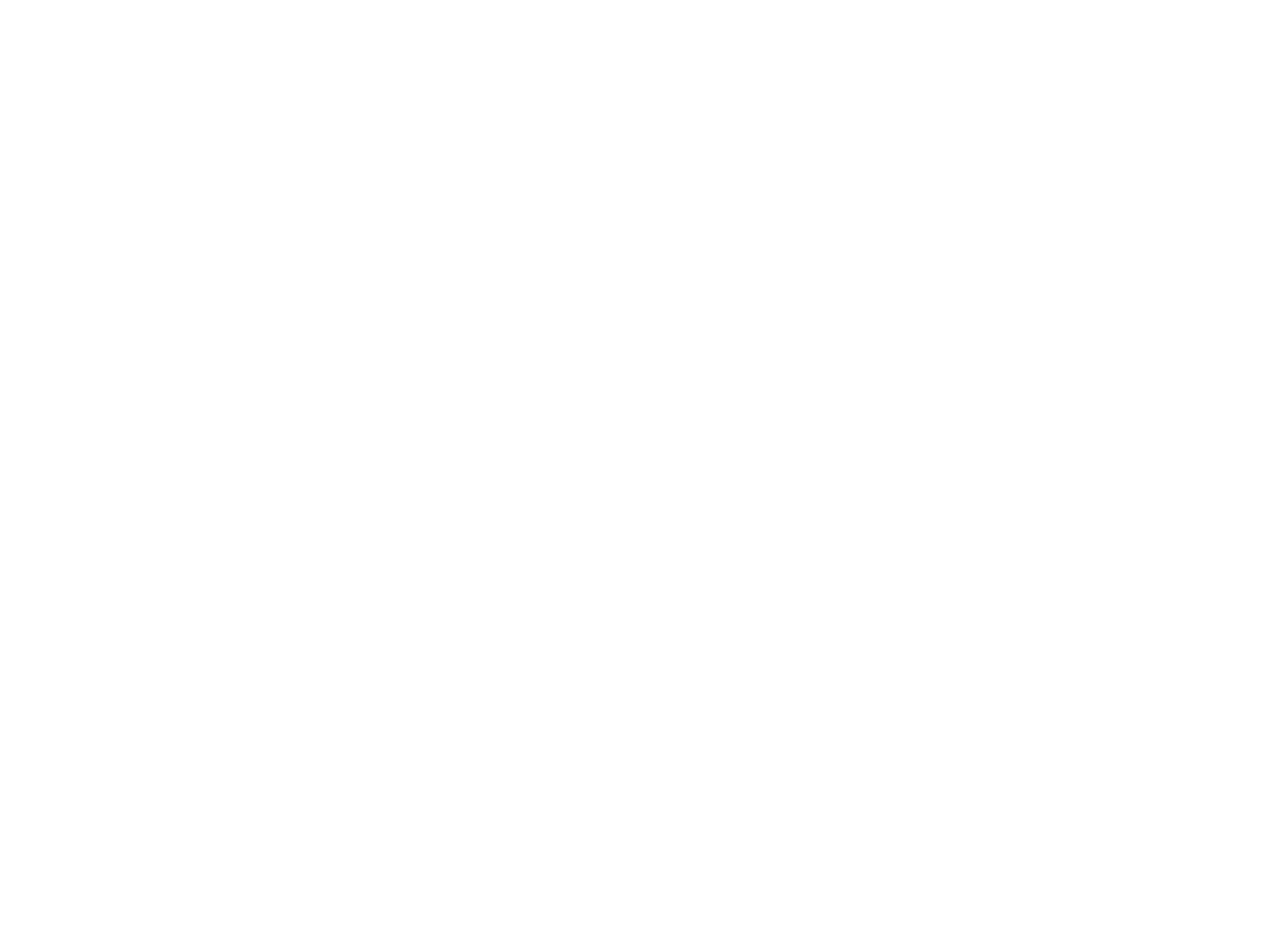
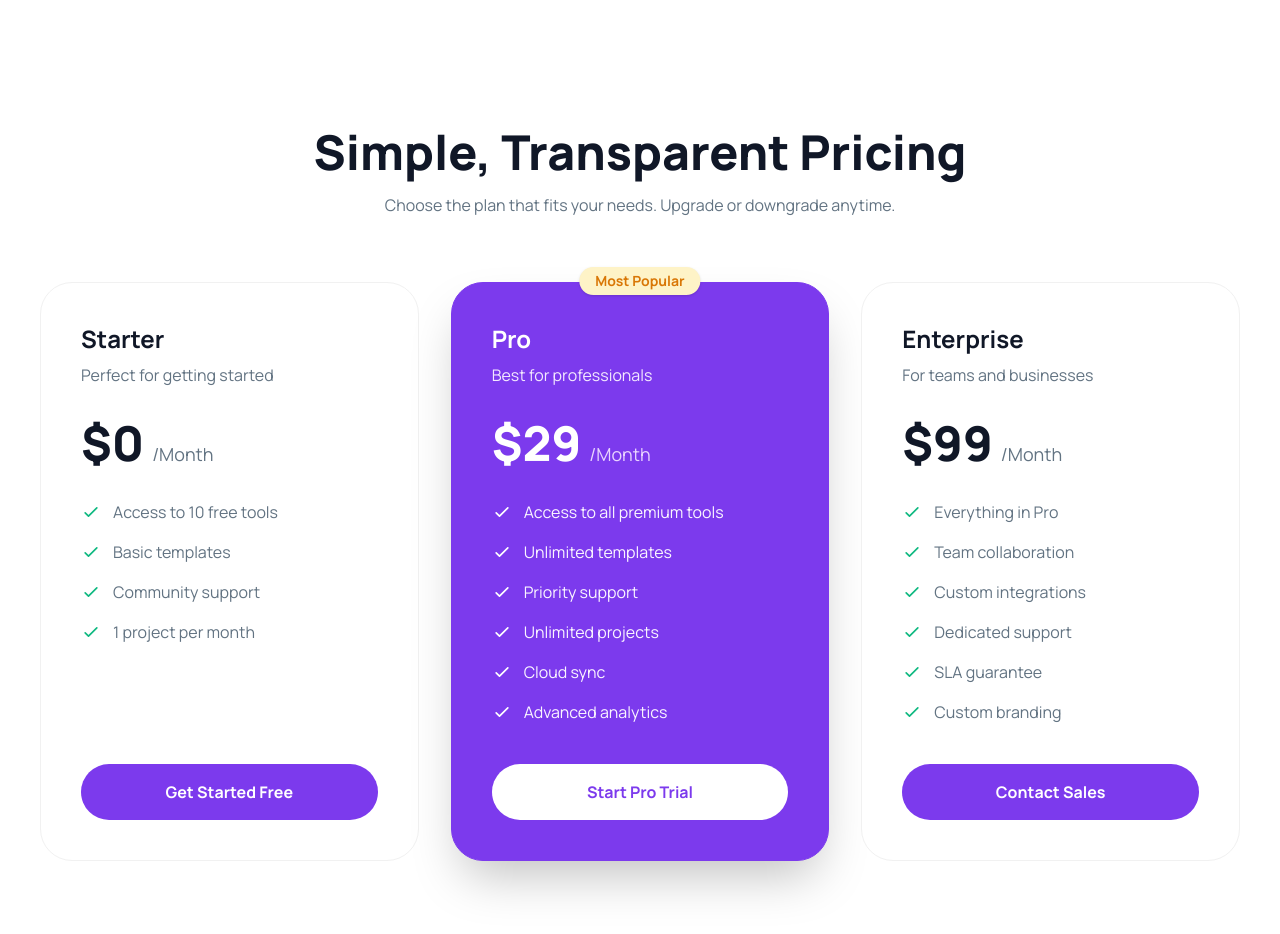
Before and after one commit to kamrul2515/B13-Assignment-06, a React (Vite) app: page / in a window 1280 px wide. Shown: the part 3520-4454 px from the top of the page. Before the commit the page ends 3568 px from the top, so only its background shows below. Built offline with nearby package versions, Linux system fonts and the light colour scheme.

Commit message:
PricingCards section added

```diff
--- a/public/data.json
+++ b/public/data.json
@@ -87,6 +87,35 @@
       "description": "Download and start using your premium tools immediately.",
       "icon": "https://i.ibb.co.com/HLLtZ73d/rocket-02.png"
     }
+  ],
+  "pricing": [
+    {
+      "id": 1,
+      "plan": "Starter",
+      "description": "Perfect for getting started",
+      "price": 0,
+      "features": ["Access to 10 free tools", "Basic templates", "Community support", "1 project per month"],
+      "buttonText": "Get Started Free",
+      "isPopular": false
+    },
+    {
+      "id": 2,
+      "plan": "Pro",
+      "description": "Best for professionals",
+      "price": 29,
+      "features": ["Access to all premium tools", "Unlimited templates", "Priority support", "Unlimited projects", "Cloud sync", "Advanced analytics"],
+      "buttonText": "Start Pro Trial",
+      "isPopular": true
+    },
+    {
+      "id": 3,
+      "plan": "Enterprise",
+      "description": "For teams and businesses",
+      "price": 99,
+      "features": ["Everything in Pro", "Team collaboration", "Custom integrations", "Dedicated support", "SLA guarantee", "Custom branding"],
+      "buttonText": "Contact Sales",
+      "isPopular": false
+    }
   ]
 
 }
--- a/src/App.jsx
+++ b/src/App.jsx
@@ -7,6 +7,7 @@
 import ToolsCard from './components/homepage/toolscard/ToolsCard'
 import { toast, ToastContainer } from 'react-toastify'
 import StartedCards from './components/StartedCards/StartedCards'
+import PricingCards from './components/PricingCards/PricingCards'
 
 const fetchToolsCard = async () => {
   const res = await fetch("/data.json");
@@ -17,6 +18,8 @@
  const allDataPromise = fetchToolsCard();
   const [cartCount, setCartCount] = useState(0);
   const [selectedProducts, setSelectedProducts] = useState([]);
+
+  const [selectedType, setSelectedType] = useState("available");
 
   const handleAddToCart = (product) => {
     setSelectedProducts([...selectedProducts, product]);
@@ -54,8 +57,16 @@
             cartCount={cartCount}
             selectedProducts={selectedProducts}
             setSelectedProducts={setSelectedProducts}
+            selectedType={selectedType}
+            setSelectedType={setSelectedType}
           />
-          <StartedCards stepsDataPromise={allDataPromise} />
+
+         {selectedType === "available" && (
+      <>
+    <StartedCards stepsDataPromise={allDataPromise} />
+    <PricingCards pricingDataPromise={allDataPromise} />
+    </>
+    )}
         </Suspense>
 
    {/*  */}
--- /dev/null
+++ b/src/components/PricingCards/PricingCards.jsx
@@ -0,0 +1,73 @@
+import React, { use } from 'react';
+
+const PricingCards = ({pricingDataPromise}) => {
+    const data = use(pricingDataPromise);
+    const pricing = data.pricing;
+
+    return (
+       <section className="py-20 bg-white">
+            <div className="max-w-400 mx-auto px-4 md:px-10">
+                <div className="text-center mb-16">
+                    <h2 className="text-4xl md:text-5xl font-extrabold text-[#101727] mb-4">
+                        Simple, Transparent Pricing
+                    </h2>
+                    <p className="text-[#627382] font-16 leading-relaxed mb-6">
+                        Choose the plan that fits your needs. Upgrade or downgrade anytime.
+                    </p>
+                </div>
+
+                <div className="grid grid-cols-1 md:grid-cols-3 gap-8">
+                    {pricing.map((item) => (
+                        <div
+                            key={item.id}
+                            className={`relative p-10 rounded-4xl border transition-all duration-300 flex flex-col ${
+                                item.isPopular
+                                ? 'bg-[#7C3AED] border-[#7C3AED] text-white shadow-2xl '
+                                : 'bg-white border-[#F1F1F1] text-[#101727]'
+                            }`}
+                        >
+                            {item.isPopular && (
+                                <div className="absolute -top-4 left-1/2 -translate-x-1/2 bg-[#FEF3C7] text-[#D97706] px-4 py-1 rounded-full text-sm font-bold shadow-sm">
+                                    Most Popular
+                                </div>
+                            )}
+
+                            <div className="mb-8">
+                                <h3 className="text-2xl font-bold mb-2">{item.plan}</h3>
+                                <p className={`${item.isPopular ? 'text-purple-100' : 'text-[#627382]'}`}>
+                                    {item.description}
+                                </p>
+                            </div>
+
+                            <div className="mb-8 flex items-baseline">
+                                <span className="text-5xl font-extrabold">${item.price}</span>
+                                <span className={`ml-2 text-lg ${item.isPopular ? 'text-purple-200' : 'text-[#627382]'}`}>/Month</span>
+                            </div>
+
+                            <ul className="space-y-4 mb-10 flex-grow">
+                                {item.features.map((feature, idx) => (
+                                    <li key={idx} className="flex items-center gap-3">
+                                        <svg className={`w-5 h-5 flex-shrink-0 ${item.isPopular ? 'text-white' : 'text-[#10B981]'}`} fill="none" stroke="currentColor" viewBox="0 0 24 24">
+                                            <path strokeLinecap="round" strokeLinejoin="round" strokeWidth="2" d="M5 13l4 4L19 7" />
+                                        </svg>
+                                        <span className={item.isPopular ? 'text-purple-50' : 'text-[#627382]'}>{feature}</span>
+                                    </li>
+                                ))}
+                            </ul>
+
+                            <button className={`w-full py-4 rounded-full font-bold transition-all duration-300 ${
+                                item.isPopular
+                                ? 'bg-white text-[#7C3AED] hover:bg-purple-50'
+                                : 'bg-[#7C3AED] text-white hover:opacity-90'
+                            }`}>
+                                {item.buttonText}
+                            </button>
+                        </div>
+                    ))}
+                </div>
+            </div>
+        </section>
+    );
+};
+
+export default PricingCards;
--- /dev/null
+++ b/src/components/homepage/Workflow/Workflow.jsx
@@ -0,0 +1,11 @@
+import React from 'react';
+
+const Workflow = () => {
+    return (
+        <div>
+
+        </div>
+    );
+};
+
+export default Workflow;
--- a/src/components/homepage/toolscard/ToolsCard.jsx
+++ b/src/components/homepage/toolscard/ToolsCard.jsx
@@ -1,4 +1,4 @@
-import { use, useState } from 'react';
+import { use } from 'react';
 import ProductsCard from '../../ProductsCard/ProductsCard';
 import SelectedCards from '../../ProductsCard/SelectedCards/SelectedCards';
 
@@ -9,11 +9,13 @@
     handleRemoveFromCart,
     handleResetCart,
     selectedProducts,
-    setSelectedProducts
+    setSelectedProducts,
+    selectedType,
+    setSelectedType
 }) => {
     const rawData = use(toolsCardData);
     const productData = rawData.products;
-    const [selectedType, setSelectedType] = useState("available");
+
 
     return (
         <div className='max-w-400 mx-auto px-4'>
@@ -26,7 +28,7 @@
                     <br /> to boost your productivity and creativity.
                 </p>
 
-                <div className="inline-flex items-center p-1 border border-[#F1F1F1] rounded-full bg-white shadow-sm">
+               <div className="inline-flex items-center p-1 border border-[#F1F1F1] rounded-full bg-white shadow-sm">
                     <button
                         onClick={() => setSelectedType("available")}
                         className={`px-8 py-3 rounded-full font-medium transition-all duration-300 cursor-pointer ${
```
